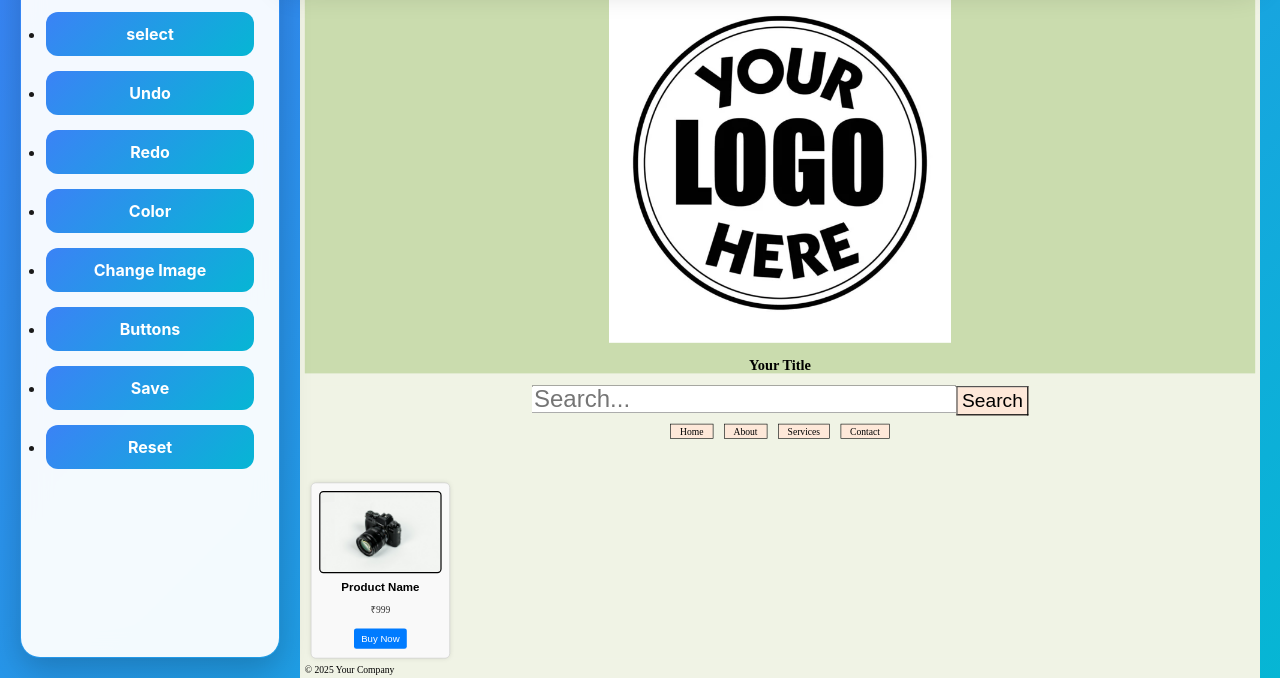
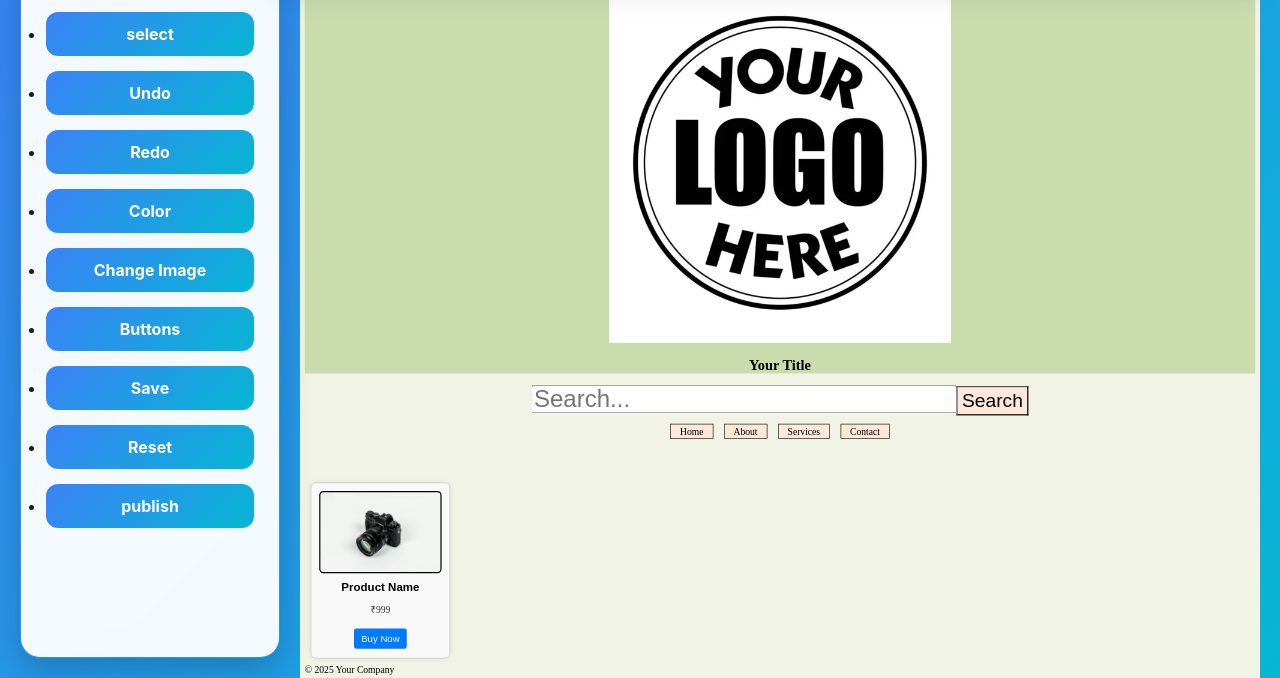
Before and after one commit to yhassang9-oss/ONKAAN-2, a website: page engine.html in a window 1280 px wide. Shown: the part 122-800 px from the top of the page. Drawn offline with Linux system fonts and the light colour scheme.

Commit message:
Update engine.html

```diff
--- a/engine.html
+++ b/engine.html
@@ -27,6 +27,7 @@
       <li><button id="Buttons" class="tool-btn">Buttons</button></li>
       <li><button id="savePageBtn" class="tool-btn">Save</button></li>
       <li><button id="resetTool" class="tool-btn">Reset</button></li>
+      <li><button id="publish" class="tool-btn">publish</button></li>
 
 
 
```
